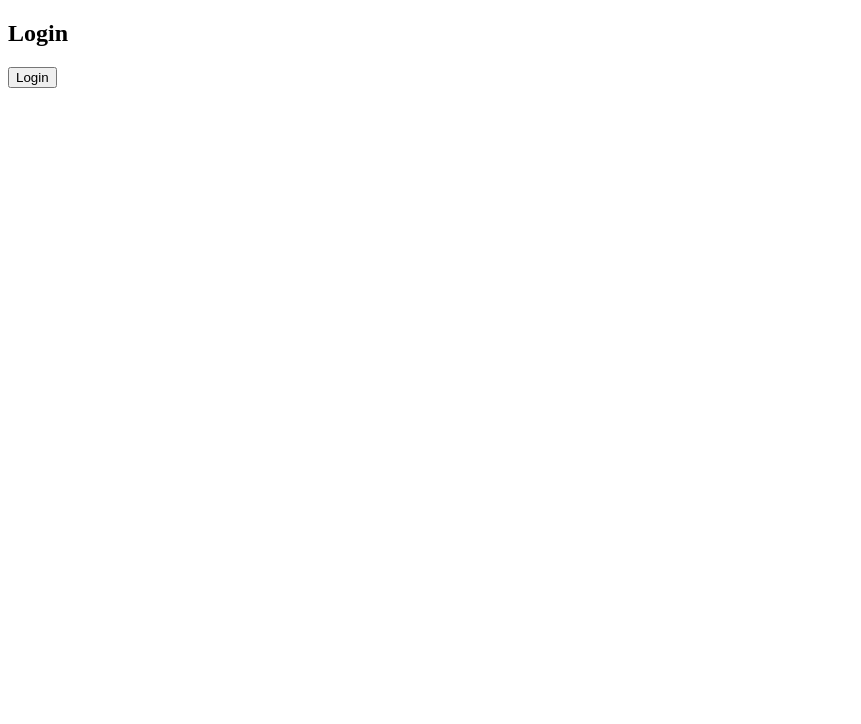
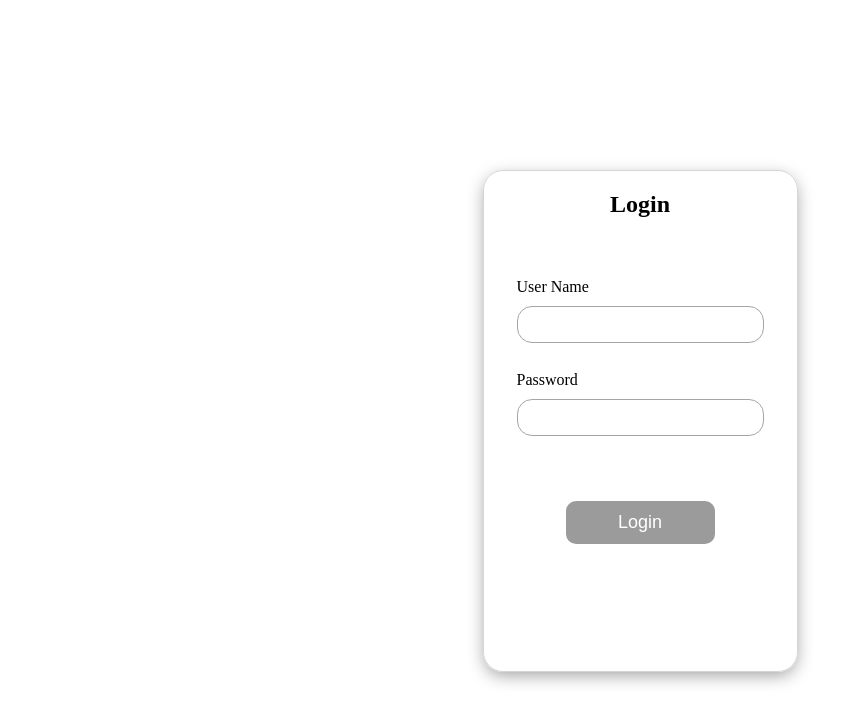
Before and after one commit to hafizswabah/OAuth2.0, a React (Vite) app in the folder Client/: page /login in a window 1280 px wide. Shown: the top 724 px of the page, without its empty margins (0-861 px from the left). Built offline with nearby package versions, Linux system fonts and the light colour scheme.

Commit message:
login page ui updated

```diff
--- a/Client/src/Pages/Login/Login.css
+++ b/Client/src/Pages/Login/Login.css
@@ -0,0 +1,47 @@
+.Login-page{
+    width: 100%;
+    display: flex;
+    justify-content: center;
+}
+
+.Login-Box{
+    width: 313px;
+    height: 500px;
+    border: 1px solid #d5d5d5;
+    border-radius: 20px;
+    margin-top: 162px;
+    box-shadow: 0px 5px 17px -2px #9d9d9d;
+    display: flex;
+    /* justify-content: center; */
+    align-items: center;
+    flex-direction: column;
+
+}
+.login-details{
+    display: flex;
+    flex-direction: column;
+    padding: 14px;
+}
+.login-input{
+    margin-top: 10px;
+    width: 241px;
+    height: 33px;
+    border-radius: 15px;
+    border: 1px solid #a5a5a5;
+}
+.login-btn{
+    width: 149px;
+    height: 43px;
+    margin-top: 51px;
+    background: #9b9b9b;
+    color: white;
+    border: 1px solid transparent;
+    font-size: 18px;
+    border-radius: 10px;
+}
+.login-details-area{
+    display: flex;
+    flex-direction: column;
+    align-items: center;
+    margin-top: 26px;
+}
--- a/Client/src/Pages/Login/Login.jsx
+++ b/Client/src/Pages/Login/Login.jsx
@@ -5,11 +5,11 @@ import { useNavigate } from 'react-router-dom'
 function Login() {
     function navigate(url) {
         window.location.href = url;
-      }
+    }
 
     async function handLogin() {
         let data = await axios.post("http://localhost:8888/user/request")
-     navigate(data.data.url)
+        navigate(data.data.url)
     }
 
     return (
@@ -17,7 +17,18 @@ function Login() {
             <div className="Login-page">
                 <div className="Login-Box">
                     <h2>Login</h2>
-                    <button onClick={handLogin}>Login</button>
+                    <div className="login-details-area">
+                        <div className="login-details">
+                            <label htmlFor="">User Name</label>
+                            <input type="text" className='login-input' />
+                        </div>
+                        <div className="login-details">
+                            <label htmlFor="">Password</label>
+                            <input type="text" className='login-input' />
+                        </div>
+                        <button className='login-btn' onClick={handLogin}>Login</button>
+                    </div>
+
                 </div>
             </div>
         </>
```
